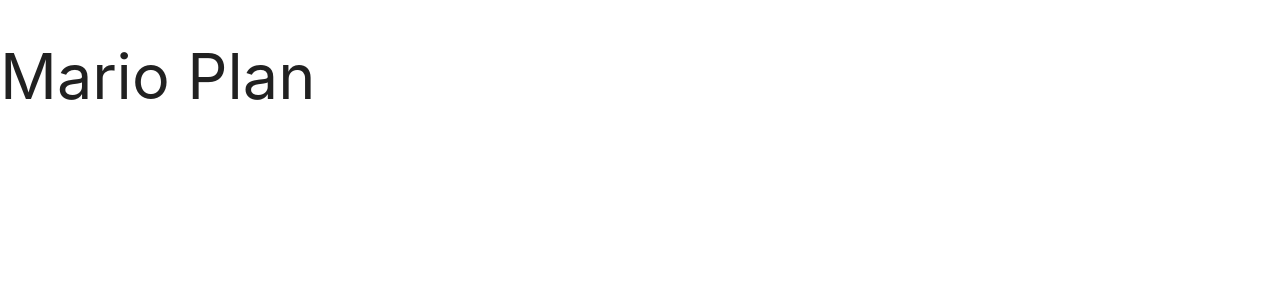
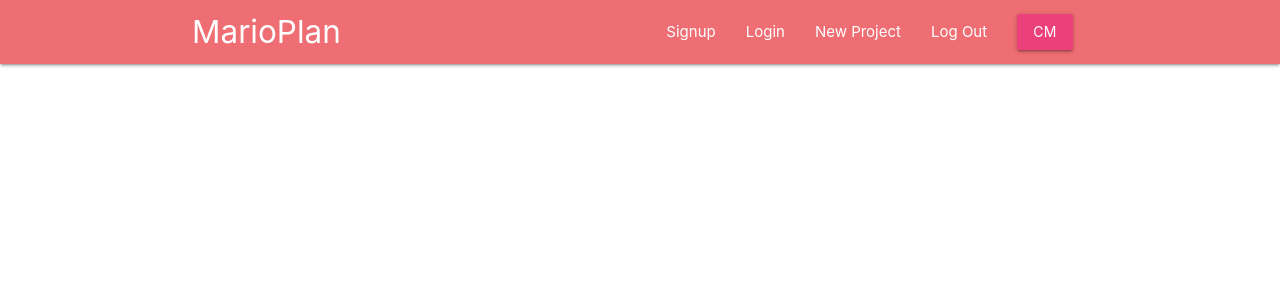
Before and after one commit to ClintMaruti/mpango-app-react-redux-firebase, a React (Create React App) app: page / in a window 1280 px wide. Shown: the top 300 px of the page. Built offline with nearby package versions, Linux system fonts and the light colour scheme.

Commit message:
Finishes Navbar Component

```diff
--- a/src/App.js
+++ b/src/App.js
@@ -1,11 +1,12 @@
 import React from 'react';
 import { BrowserRouter } from 'react-router-dom'
+import Navbar from './component/layout/Navbar'
 
 function App() {
   return (
     <BrowserRouter>
       <div className="App">
-        <h1>Mario Plan</h1>
+        <Navbar/>
       </div>
     </BrowserRouter>
   );
--- a/src/component/layout/Navbar.js
+++ b/src/component/layout/Navbar.js
@@ -0,0 +1,18 @@
+import React from 'react'
+import { Link } from 'react-router-dom'
+import SignedInLinks from './SignedInLinks'
+import SignedOutLinks from './SignedOutLinks'
+
+const Navbar = () => {
+    return(
+        <nav className="nav-wrapper gret darken-3">
+            <div className="container">
+                <Link to='/' className="brand-logo">MarioPlan</Link>
+                <SignedInLinks />
+                <SignedOutLinks />
+            </div>
+        </nav>
+    )
+}
+
+export default Navbar;
--- a/src/component/layout/SignedInLinks.js
+++ b/src/component/layout/SignedInLinks.js
@@ -0,0 +1,14 @@
+import React from 'react'
+import { NavLink } from 'react-router-dom'
+
+const SignedInLinks = () => {
+    return(
+        <ul className="right">
+            <li><NavLink to='/'>New Project</NavLink></li>
+            <li><NavLink to='/'>Log Out</NavLink></li>
+            <li><NavLink to='/' className='btn btn-floatin pink lighten-1'>CM</NavLink></li>
+        </ul>
+    )
+}
+
+export default SignedInLinks;
--- a/src/component/layout/SignedOutLinks.js
+++ b/src/component/layout/SignedOutLinks.js
@@ -0,0 +1,13 @@
+import React from 'react'
+import { NavLink } from 'react-router-dom'
+
+const SignedOutLinks = () => {
+    return(
+        <ul className="right">
+            <li><NavLink to='/'>Signup</NavLink></li>
+            <li><NavLink to='/'>Login</NavLink></li>
+        </ul>
+    )
+}
+
+export default SignedOutLinks;
```
